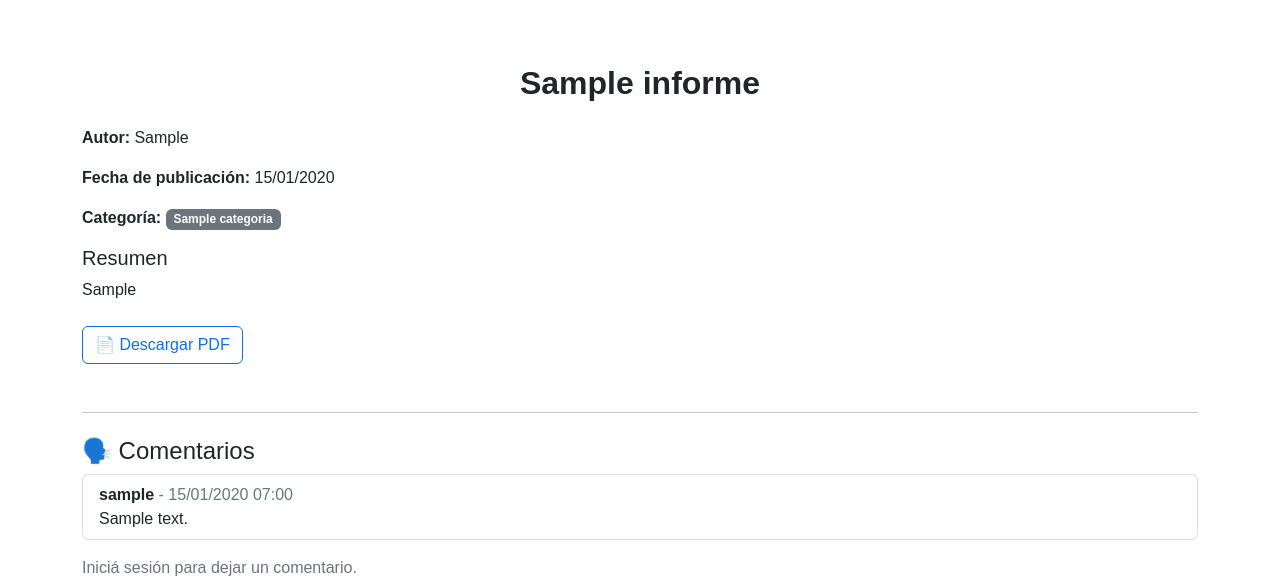
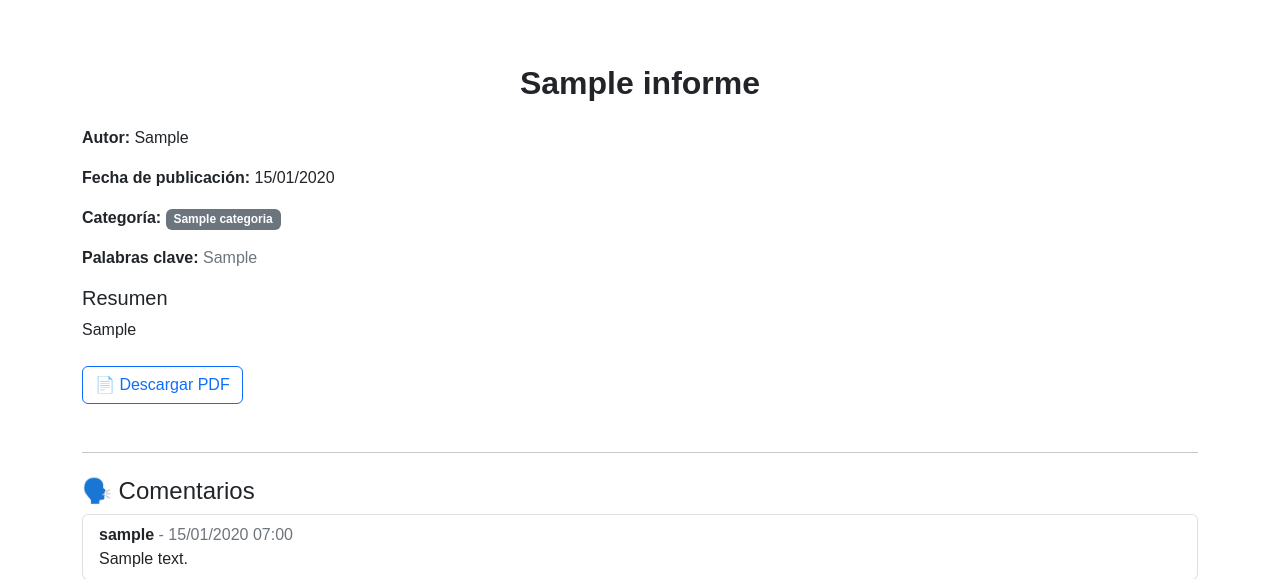
Before and after one commit to sbonacci33/sintesis_estrategica, a Django app: page /informe/1/ in a window 1280 px wide. Shown: the part 56-635 px from the top of the page. Run offline with Django 5.2, Linux system fonts and the light colour scheme; tables that the repository leaves empty hold one stand-in row (values such as "Sample post"); some libraries are stand-ins or nearby versions; some web fonts are replaced.

Commit message:
Fix field name and cleanup

```diff
--- a/observatorio/templates/observatorio/detalle_informe.html
+++ b/observatorio/templates/observatorio/detalle_informe.html
@@ -11,8 +11,8 @@
             <p><strong>Fecha de publicación:</strong> {{ informe.fecha_publicacion|date:"d/m/Y" }}</p>
         {% endif %}
         <p><strong>Categoría:</strong> <span class="badge bg-secondary">{{ informe.categoria }}</span></p>
-        {% if informe.palabra_clave %}
-            <p><strong>Palabra clave:</strong> <span class="text-muted">{{ informe.palabra_clave }}</span></p>
+        {% if informe.palabras_clave %}
+            <p><strong>Palabras clave:</strong> <span class="text-muted">{{ informe.palabras_clave }}</span></p>
         {% endif %}
     </div>
 
--- a/observatorio/templates/observatorio/listar_informes.html
+++ b/observatorio/templates/observatorio/listar_informes.html
@@ -20,8 +20,8 @@
                 <h5 class="card-title">{{ informe.titulo }}</h5>
                 <p class="mb-1"><strong>Autor:</strong> {{ informe.autor }}</p>
                 <p class="card-text text-muted">{{ informe.resumen|truncatewords:30 }}</p>
-                {% if informe.palabra_clave %}
-                  <p class="small text-muted">🔖 {{ informe.palabra_clave }}</p>
+                {% if informe.palabras_clave %}
+                  <p class="small text-muted">🔖 {{ informe.palabras_clave }}</p>
                 {% endif %}
                 <span class="badge bg-secondary">{{ informe.categoria }}</span>
 
--- a/observatorio/tests.py
+++ b/observatorio/tests.py
@@ -17,7 +17,7 @@ class InformeModelTests(TestCase):
             titulo="Informe de prueba",
             autor="Autor",
             resumen="Resumen",
-            palabra_clave="prueba",
+            palabras_clave="prueba",
             categoria=categoria,
         )
         self.assertEqual(str(informe), "Informe de prueba")
@@ -30,7 +30,7 @@ class InformeViewsTests(TestCase):
             titulo="Título",
             autor="Autor",
             resumen="Resumen",
-            palabra_clave="clave",
+            palabras_clave="clave",
             categoria=categoria,
         )
 
--- a/observatorio/views.py
+++ b/observatorio/views.py
@@ -5,9 +5,7 @@ from django.contrib.auth import login
 from django.contrib.auth.mixins import LoginRequiredMixin, UserPassesTestMixin
 from django.contrib.auth.decorators import login_required
 from django.contrib.auth.views import PasswordChangeView
-from decouple import config
 
-from django.conf import settings
 from django.db.models import Q
 from django.shortcuts import redirect, render
 from django.urls import reverse_lazy
@@ -123,7 +121,7 @@ class InformeListView(ListView):
     context_object_name = "informes"
 
     def get_queryset(self):
-        return Informe.objects.select_related("categoria").all().order_by("-fecha")
+        return Informe.objects.select_related("categoria").order_by("-fecha")
 
 
 def buscar_informes(request):
```
Also changed, not shown: README.md.
